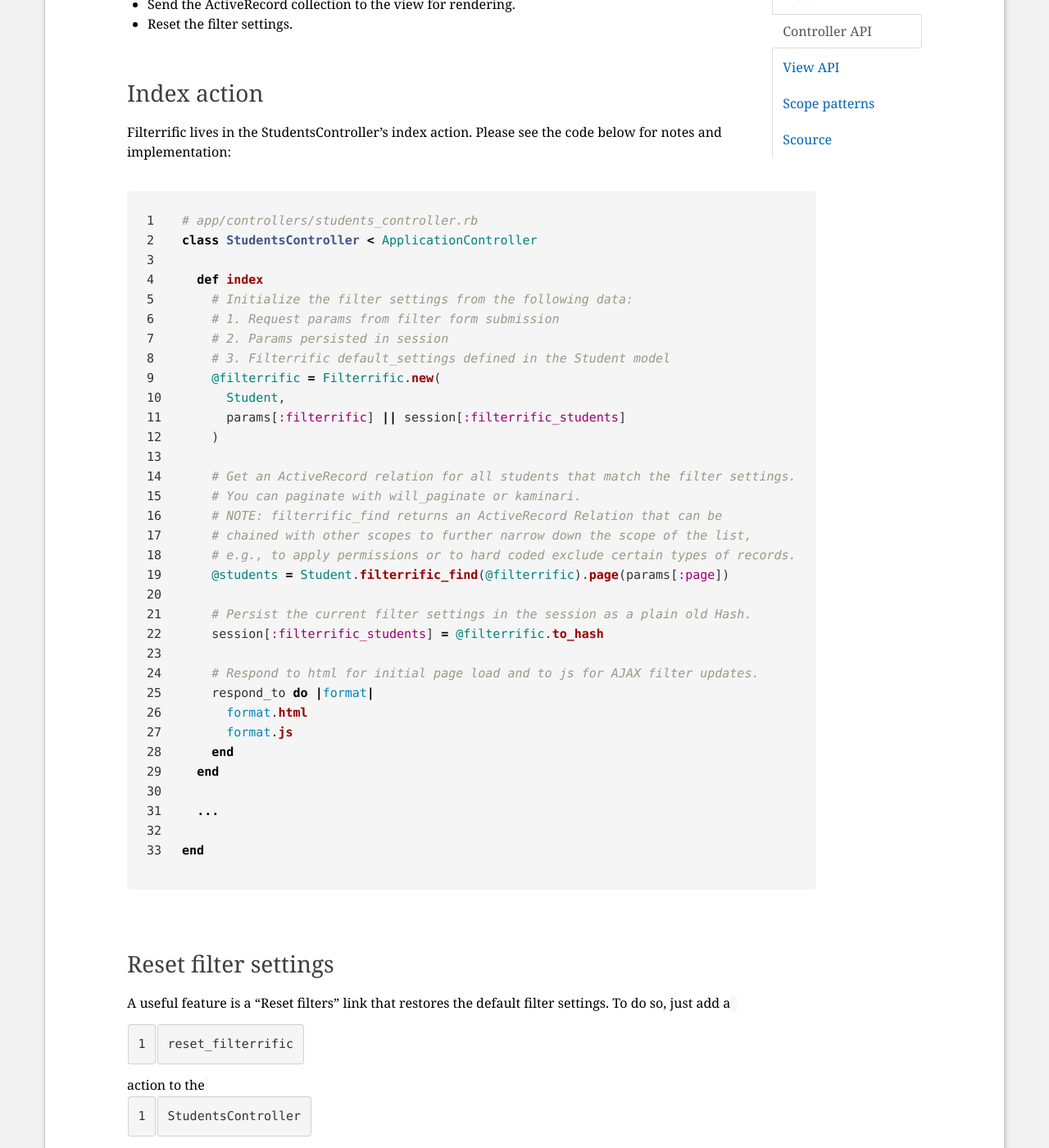
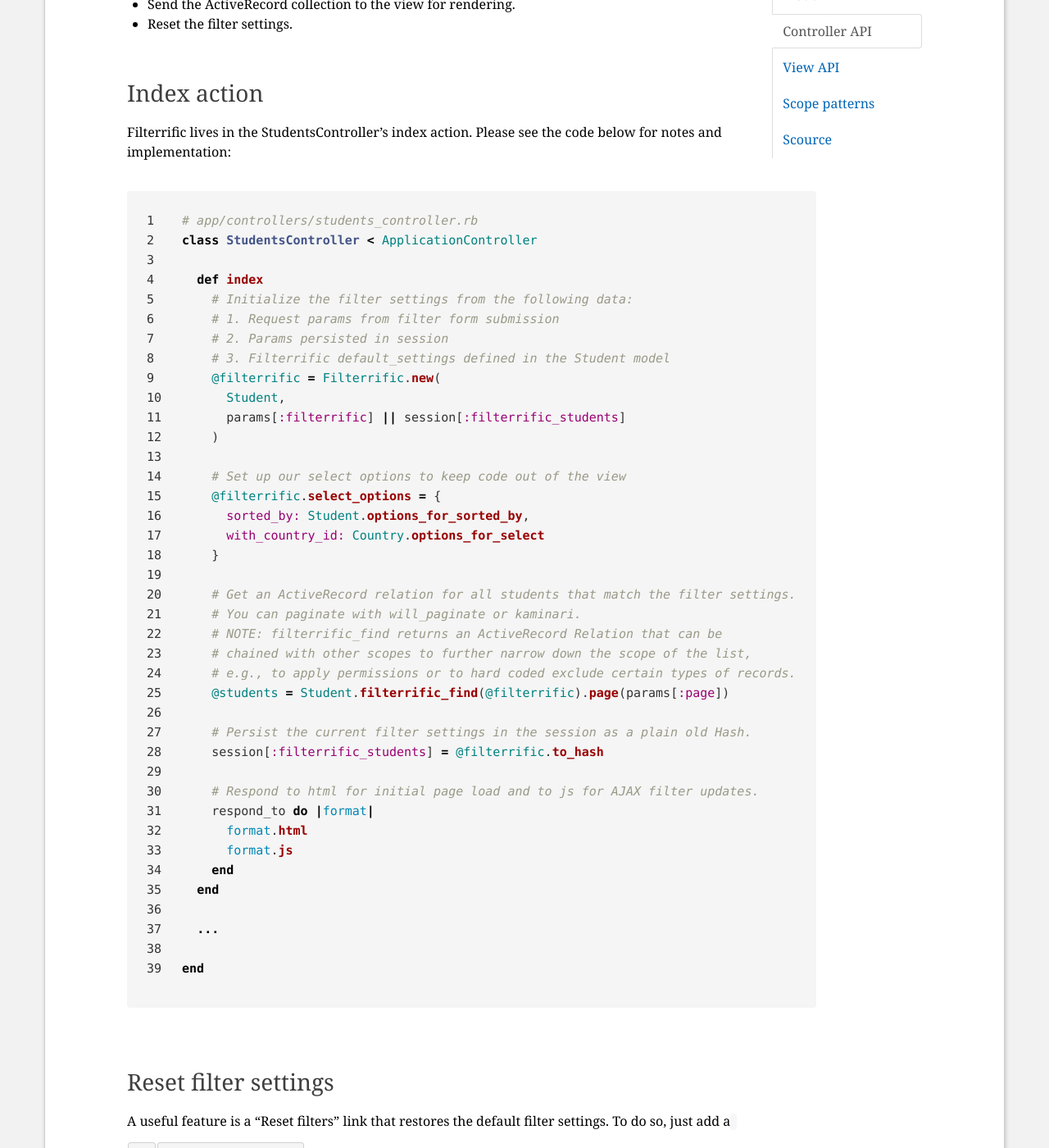
Before and after one commit to jhund/filterrific, a Jekyll site: the page built from pages/action_controller_api.md, in a window 1280 px wide and 1400 px high, scrolled down 365 px. Shown: the whole window at 82% size. Built offline with Jekyll 4.4.1, drawn with Linux system fonts in a browser that asks for light colours; Markdown is read by kramdown in place of the engine named in the settings.

Commit message:
Update docs to include new select_options.

```diff
--- a/pages/action_controller_api.md
+++ b/pages/action_controller_api.md
@@ -37,6 +37,12 @@ class StudentsController < ApplicationController
       Student,
       params[:filterrific] || session[:filterrific_students]
     )
+
+    # Set up our select options to keep code out of the view
+    @filterrific.select_options = {
+      sorted_by: Student.options_for_sorted_by,
+      with_country_id: Country.options_for_select
+    }
 
     # Get an ActiveRecord relation for all students that match the filter settings.
     # You can paginate with will_paginate or kaminari.
```
Also changed, not shown: pages/action_view_api.md (+2 -2 lines).
